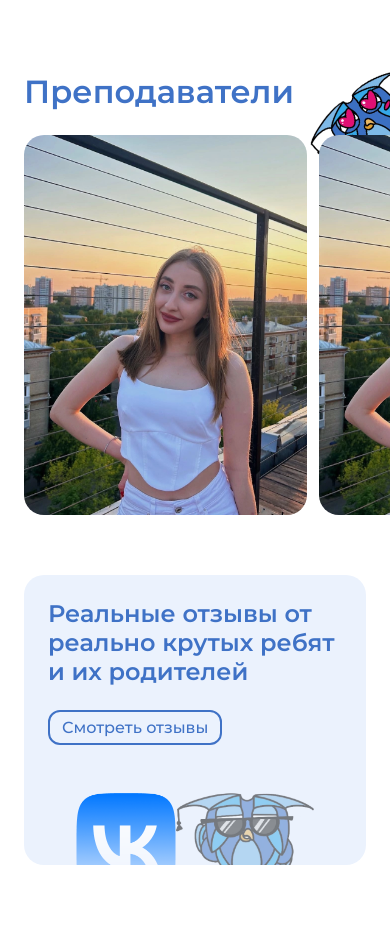
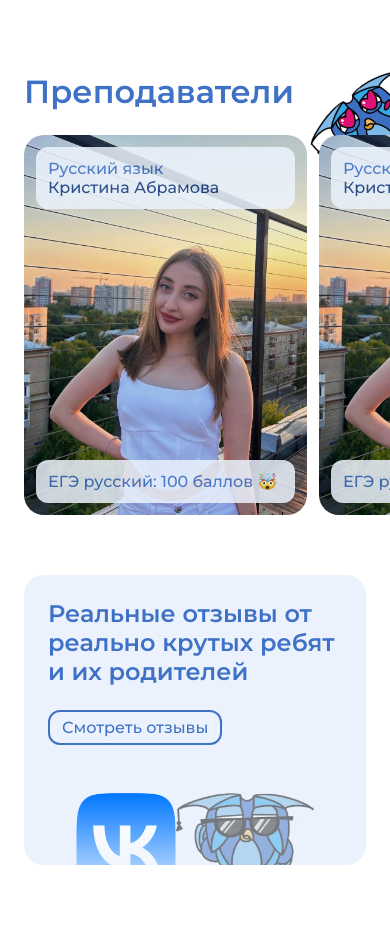
Before and after one commit to fayzullayevelmurod/Classer, a React (Vite) app: page / in a window 390 px wide. Shown: the part 3980-4911 px from the top of the page. Built offline with nearby package versions, Linux system fonts and the light colour scheme.

Commit message:
project bugs fix

```diff
--- a/src/components/FAQ/FAQ.scss
+++ b/src/components/FAQ/FAQ.scss
@@ -68,7 +68,7 @@
 	.start-learning {
 		background: #6699ED;
 		box-shadow: 0px 0px 20px 0px #00000026;
-		padding: 35px;
+		padding: 48px;
 		border-radius: 20px;
 		color: #fff;
 		position: relative;
--- a/src/components/Header/Header.scss
+++ b/src/components/Header/Header.scss
@@ -176,3 +176,14 @@ header {
 		}
 	}
 }
+
+/* Only for desktop */
+@media (min-width: 1024px) {
+	header {
+		padding: 20px;
+
+		.container {
+			border-radius: 20px;
+		}
+	}
+}
--- a/src/components/HeroSection/HeroSection.scss
+++ b/src/components/HeroSection/HeroSection.scss
@@ -124,7 +124,7 @@ main {
 			position: absolute;
 			max-width: 602px;
 			top: -217px;
-			right: 0;
+			right: 24px;
 		}
 
 		&-form__title {
@@ -212,6 +212,7 @@ main {
 		max-width: 100%;
 		top: 100%;
 		left: 0;
+		right: 0;
 	}
 
 	.intro .consultations .container {
--- a/src/components/Teachers/Teachers.jsx
+++ b/src/components/Teachers/Teachers.jsx
@@ -2,7 +2,6 @@ import React from "react";
 import "./Teachers.scss";
 import assets from "../../assets";
 import { Swiper, SwiperSlide } from "swiper/react";
-import { Button } from "../Button/Button";
 
 import "swiper/css";
 
@@ -20,7 +19,7 @@ export const Teachers = () => {
             breakpoints={{
               0: {
                 slidesPerView: 1.2,
-								spaceBetween: 12,
+                spaceBetween: 12,
               },
               600: {
                 slidesPerView: 2,
@@ -40,14 +39,24 @@ export const Teachers = () => {
               <div className="flip-card">
                 <div className="flip-card-inner">
                   <div className="flip-card-front">
-                    <img src={assets.teacherImg} alt="Avatar" />
-                  </div>
-                  <div className="flip-card-back">
+                    <img
+                      className="teacher-img"
+                      src={assets.teacherImg}
+                      alt="Avatar"
+                    />
                     <div className="info-box">
                       Русский язык <br />
                       <span>Кристина Абрамова</span>
                     </div>
                     <div className="info-box">ЕГЭ русский: 100 баллов 🤯 </div>
+                  </div>
+                  <div className="flip-card-back">
+                    <p>
+                      Lorem ipsum dolor sit, amet consectetur adipisicing elit.
+                      Accusantium nisi quod repellendus quis placeat ullam, et
+                      est reiciendis quam, atque eaque suscipit? Repellat id,
+                      iure asperiores veniam sunt recusandae incidunt.
+                    </p>
                   </div>
                 </div>
               </div>
@@ -56,14 +65,24 @@ export const Teachers = () => {
               <div className="flip-card">
                 <div className="flip-card-inner">
                   <div className="flip-card-front">
-                    <img src={assets.teacherImg} alt="Avatar" />
-                  </div>
-                  <div className="flip-card-back">
+                    <img
+                      className="teacher-img"
+                      src={assets.teacherImg}
+                      alt="Avatar"
+                    />
                     <div className="info-box">
                       Русский язык <br />
                       <span>Кристина Абрамова</span>
                     </div>
                     <div className="info-box">ЕГЭ русский: 100 баллов 🤯 </div>
+                  </div>
+                  <div className="flip-card-back">
+                    <p>
+                      Lorem ipsum dolor sit, amet consectetur adipisicing elit.
+                      Accusantium nisi quod repellendus quis placeat ullam, et
+                      est reiciendis quam, atque eaque suscipit? Repellat id,
+                      iure asperiores veniam sunt recusandae incidunt.
+                    </p>
                   </div>
                 </div>
               </div>
@@ -72,14 +91,24 @@ export const Teachers = () => {
               <div className="flip-card">
                 <div className="flip-card-inner">
                   <div className="flip-card-front">
-                    <img src={assets.teacherImg} alt="Avatar" />
-                  </div>
-                  <div className="flip-card-back">
+                    <img
+                      className="teacher-img"
+                      src={assets.teacherImg}
+                      alt="Avatar"
+                    />
                     <div className="info-box">
                       Русский язык <br />
                       <span>Кристина Абрамова</span>
                     </div>
                     <div className="info-box">ЕГЭ русский: 100 баллов 🤯 </div>
+                  </div>
+                  <div className="flip-card-back">
+                    <p>
+                      Lorem ipsum dolor sit, amet consectetur adipisicing elit.
+                      Accusantium nisi quod repellendus quis placeat ullam, et
+                      est reiciendis quam, atque eaque suscipit? Repellat id,
+                      iure asperiores veniam sunt recusandae incidunt.
+                    </p>
                   </div>
                 </div>
               </div>
@@ -88,14 +117,24 @@ export const Teachers = () => {
               <div className="flip-card">
                 <div className="flip-card-inner">
                   <div className="flip-card-front">
-                    <img src={assets.teacherImg} alt="Avatar" />
-                  </div>
-                  <div className="flip-card-back">
+                    <img
+                      className="teacher-img"
+                      src={assets.teacherImg}
+                      alt="Avatar"
+                    />
                     <div className="info-box">
                       Русский язык <br />
                       <span>Кристина Абрамова</span>
                     </div>
                     <div className="info-box">ЕГЭ русский: 100 баллов 🤯 </div>
+                  </div>
+                  <div className="flip-card-back">
+                    <p>
+                      Lorem ipsum dolor sit, amet consectetur adipisicing elit.
+                      Accusantium nisi quod repellendus quis placeat ullam, et
+                      est reiciendis quam, atque eaque suscipit? Repellat id,
+                      iure asperiores veniam sunt recusandae incidunt.
+                    </p>
                   </div>
                 </div>
               </div>
@@ -104,14 +143,24 @@ export const Teachers = () => {
               <div className="flip-card">
                 <div className="flip-card-inner">
                   <div className="flip-card-front">
-                    <img src={assets.teacherImg} alt="Avatar" />
-                  </div>
-                  <div className="flip-card-back">
+                    <img
+                      className="teacher-img"
+                      src={assets.teacherImg}
+                      alt="Avatar"
+                    />
                     <div className="info-box">
                       Русский язык <br />
                       <span>Кристина Абрамова</span>
                     </div>
                     <div className="info-box">ЕГЭ русский: 100 баллов 🤯 </div>
+                  </div>
+                  <div className="flip-card-back">
+                    <p>
+                      Lorem ipsum dolor sit, amet consectetur adipisicing elit.
+                      Accusantium nisi quod repellendus quis placeat ullam, et
+                      est reiciendis quam, atque eaque suscipit? Repellat id,
+                      iure asperiores veniam sunt recusandae incidunt.
+                    </p>
                   </div>
                 </div>
               </div>
--- a/src/components/Teachers/Teachers.scss
+++ b/src/components/Teachers/Teachers.scss
@@ -92,6 +92,7 @@
 		height: 100%;
 		transition: transform 0.8s;
 		transform-style: preserve-3d;
+		box-sizing: border-box;
 	}
 
 	.flip-card:hover .flip-card-inner {
@@ -110,10 +111,19 @@
 	}
 
 	.flip-card-front {
-		img {
+		// position: relative;
+		display: flex;
+		flex-direction: column;
+		justify-content: space-between;
+		padding: 24px;
+
+		.teacher-img {
 			width: 100%;
 			height: 100%;
 			object-fit: cover;
+			position: absolute;
+			top: 0;
+			left: 0;
 		}
 	}
 
@@ -176,6 +186,10 @@
 			}
 		}
 	}
+
+	.teacher .flip-card-front {
+		padding: 12px;
+	}
 }
 
 @media screen and (max-width: 768px) {
```
